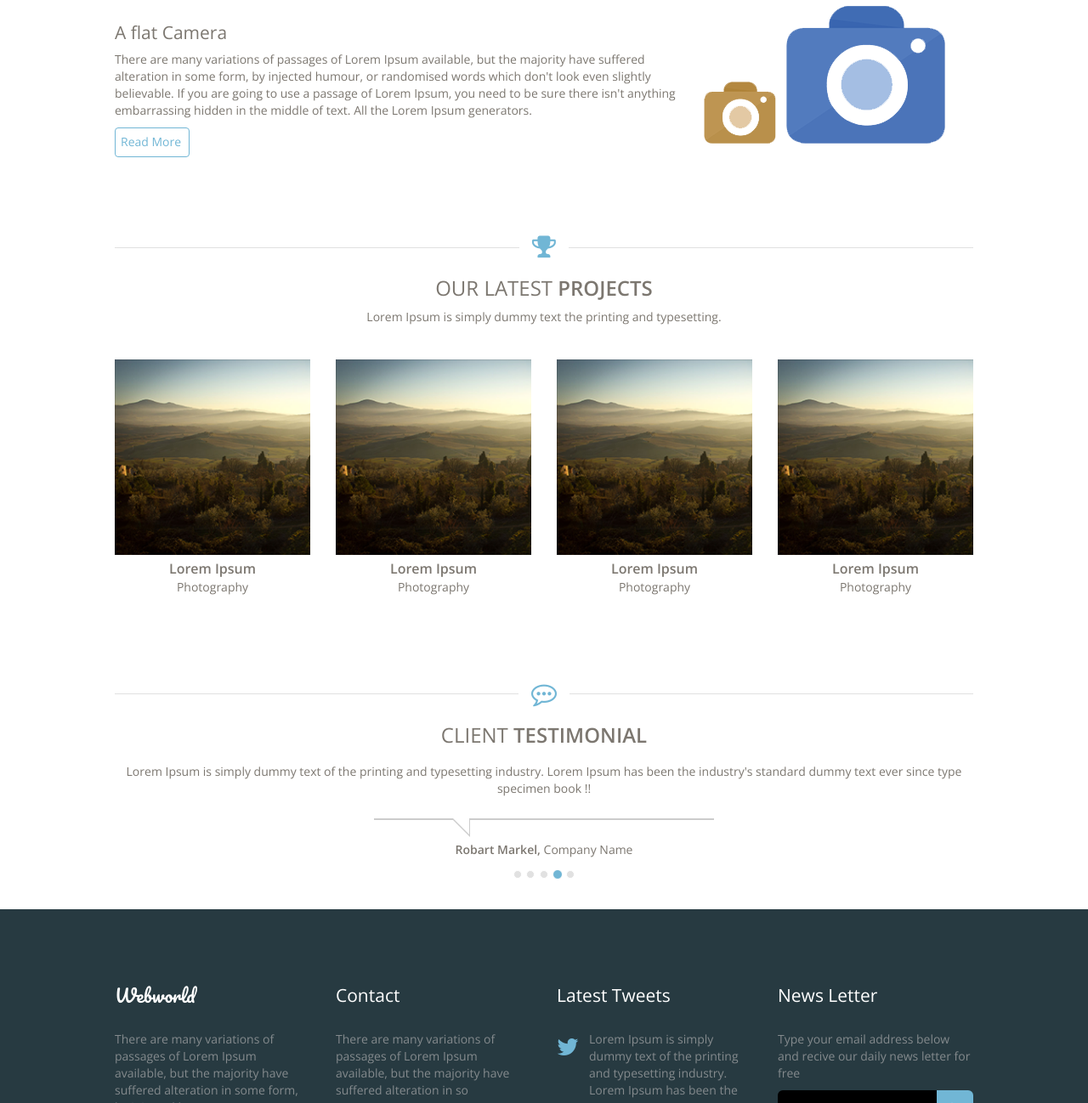
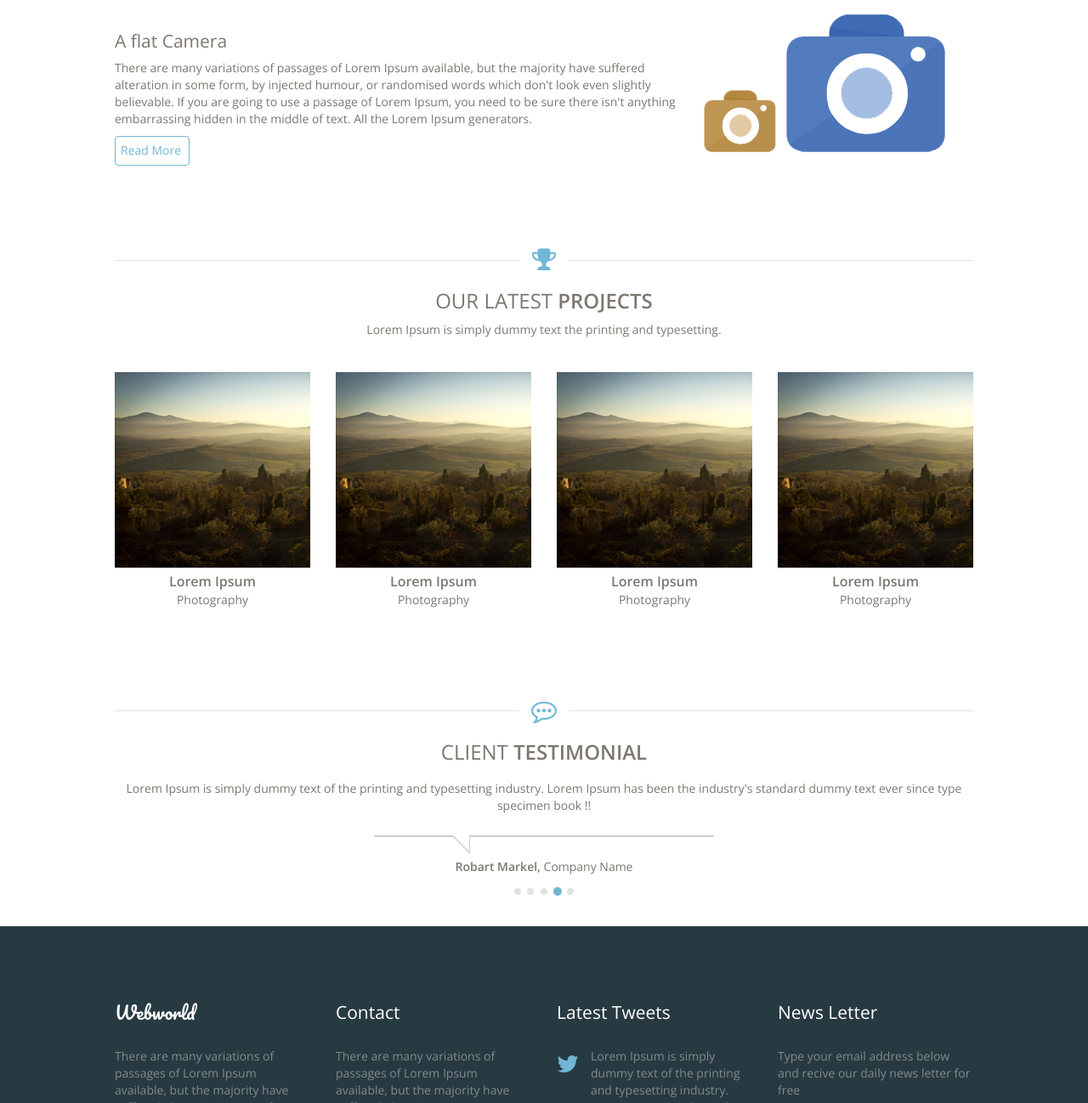
Before and after one commit to ShuvoHabib/Web-World, a plain HTML site: page index.html in a window 1280 px wide. Shown: the part 1502-2800 px from the top of the page at 85% size. Drawn offline with nearby package versions, Linux system fonts and the light colour scheme.

Commit message:
Modify Footer

```diff
--- a/index.html
+++ b/index.html
@@ -123,6 +123,7 @@
                         <div class="sub-title-about col-md-12">
                             <p>Lorem Ipsum is simply dummy text of the printing and typesetting industry. Lorem Ipsum has been the industry's standard dummy text ever since type specimen book !!</p>
                         </div>
+                        <div class="about-content-list">
                             <div class="col-sm-4 img-block">
                                 <div class="about-content">
                                     <i class="fa fa-camera icon-circle"></i>
@@ -156,6 +157,7 @@
                         </div>
                     </div>
                 </div>
+            </div>
             <!-- About End-->
             <!-- Features Start -->
             <div class="features">
@@ -167,6 +169,7 @@
                             </div>
                             <h2 class = "section-title text-center">Our <span>Features</span></h2>
                         </div>
+                        <div class="post-list">
                             <div class ="featured-img pull-left col-sm-4">
                                 <img src="img/feature.png" alt="">
                             </div>
@@ -175,7 +178,9 @@
                                 <p>There are many variations of passages of Lorem Ipsum available, but the majority have suffered alteration in some form, by injected humour, or randomised words which don't look even slightly believable. If you are going to use a passage of Lorem Ipsum, you need to be sure there isn't anything embarrassing hidden in the middle of text. All the Lorem Ipsum generators.</p>
                                 <a href="#" class="read-btn"> Read More</a>
                             </div>
+                        </div>
                         <div class="col-md-12"><hr></div>
+                        <div class="post-list">
                             <div class ="featured-img col-sm-4 pull-right">
                                 <img src="img/camera.png" alt="">
                             </div>
@@ -183,6 +188,7 @@
                                 <h3>A flat Camera</h3>
                                 <p>There are many variations of passages of Lorem Ipsum available, but the majority have suffered alteration in some form, by injected humour, or randomised words which don't look even slightly believable. If you are going to use a passage of Lorem Ipsum, you need to be sure there isn't anything embarrassing hidden in the middle of text. All the Lorem Ipsum generators.</p>
                                 <a href="#" class="read-btn"> Read More</a>
+                            </div>
                         </div>
                     </div>
                 </div>
@@ -199,6 +205,7 @@
                             <h2 class = "section-title text-center">Our Latest <span>Projects</span></h2>
                             <p class="section-subtitle text-center">Lorem Ipsum is simply dummy text the printing and typesetting. </p>
                         </div>
+                        <div class="project-list">
                             <div class="col-md-3 col-sm-6 project-content">
                                 <a href="#">
                                     <img src="img/project.png" alt="">
@@ -230,6 +237,7 @@
                                 </a>
                                 <a href="#" class="text-center project-content-title">Lorem Ipsum</a>
                                 <p class="text-center project-content-subtitle">Photography</p>
+                            </div>
                         </div>
                     </div>
                 </div>
@@ -331,18 +339,26 @@
                                 <h3>Latest Tweets</h3>
                                 <ul class="tweets">
                                     <li>
+                                        <div class="icon-flow">
                                             <i class="fa fa-twitter"></i>
+                                        </div>
+                                        <div class="text-flow">
                                             <a href ="#">
                                                 <span>Lorem Ipsum is simply dummy text of the printing and typesetting industry. Lorem Ipsum has been the</span><br>
                                                 <span class ="time-stamp">1 hour ago</span>
                                             </a>
+                                        </div>
                                     </li>
                                     <li>
+                                        <div class="icon-flow">
                                             <i class="fa fa-twitter"></i>
+                                        </div>
+                                        <div class="text-flow">
                                             <a href ="#">
                                                 <span>Lorem Ipsum is simply dummy text of the printing and typesetting industry. Lorem Ipsum has been the</span><br>
                                                 <span class ="time-stamp">1 hour ago</span>
                                             </a>
+                                        </div>
                                     </li>
                                 </ul>
                             </div>
--- a/sass/style.scss
+++ b/sass/style.scss
@@ -20,7 +20,11 @@ a:hover {
   color: inherit;
   opacity: .8;
 }
-
+ul {
+  margin: 0;
+  padding: 0;
+  list-style: none;
+}
 .read-btn {
   @include size(88px,35px);
   background: transparent;
@@ -90,11 +94,6 @@ h2.section-title {
   }
 }
 
-ul {
-  margin: 0;
-  padding: 0;
-  list-style: none;
-}
 
 .contact-caption {
   @include center;
@@ -464,6 +463,9 @@ blockquote {
     padding: 0;
   }
 }
+.post-list,.about-content-list,.project-list {
+  display: inline-block;
+}
 
 /* Gallery */
 
@@ -497,7 +499,6 @@ blockquote {
     font-size: $font-size;
   }
   .fa {
-    margin-right: 10px;
     color: $secondary-color;
   }
   &-logo {
@@ -599,21 +600,21 @@ footer {
 
 ul.tweets li {
   margin-bottom: 25px;
-  display: flex;
-  flex-flow: row wrap;
-  align-items: stretch;
   a {
-    flex: 8;
     color: inherit;
   }
-  i.fa-twitter {
-    flex: 1;
-    margin-right: 12px;
+  .icon-flow {
+    overflow: hidden;
+    margin-right: 10px;
     position: relative;
     top: 5px;
+    float: left;
+    width: 30px;
+  }
+  .text-flow {
+    overflow: hidden;
   }
 }
-
 span.time-stamp {
   color: $secondary-color;
   position: relative;
```
Also changed, not shown: about.html (+22 -1 lines), contact.html (+8 -0 lines), css/main.css, sass/main.css, 1 other file. Lines whose indentation alone changed are shown as unchanged.
